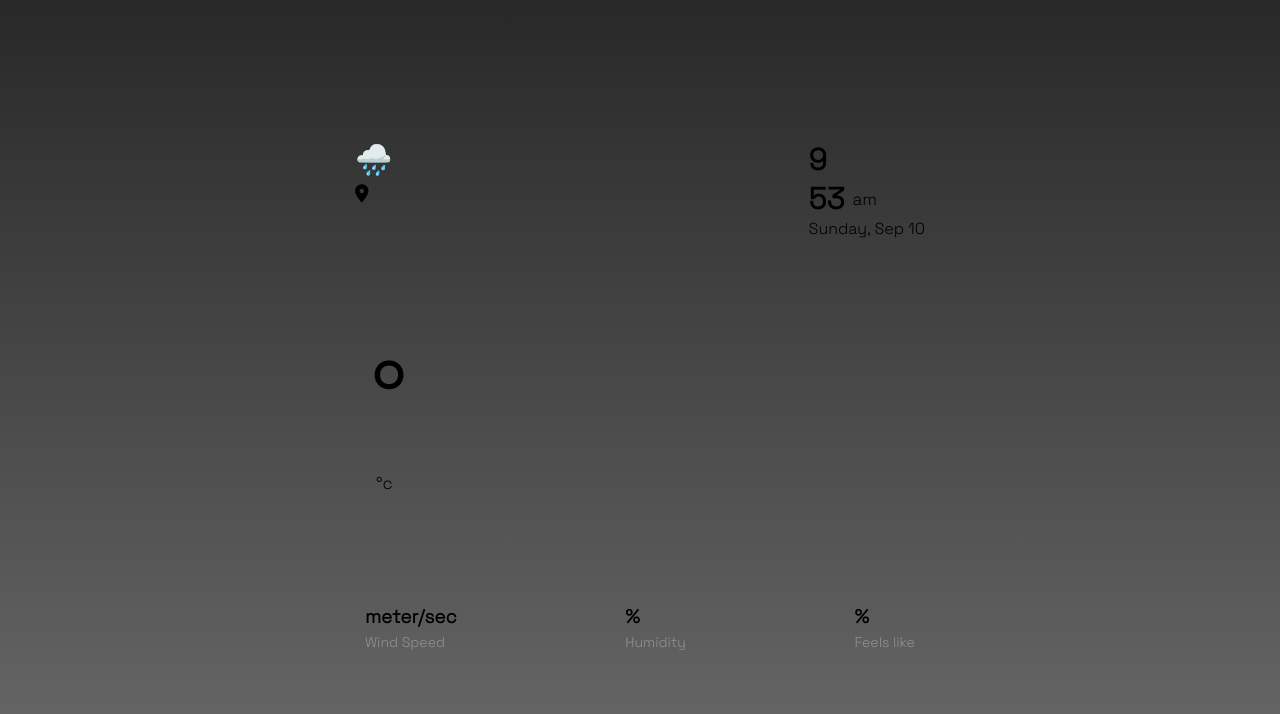
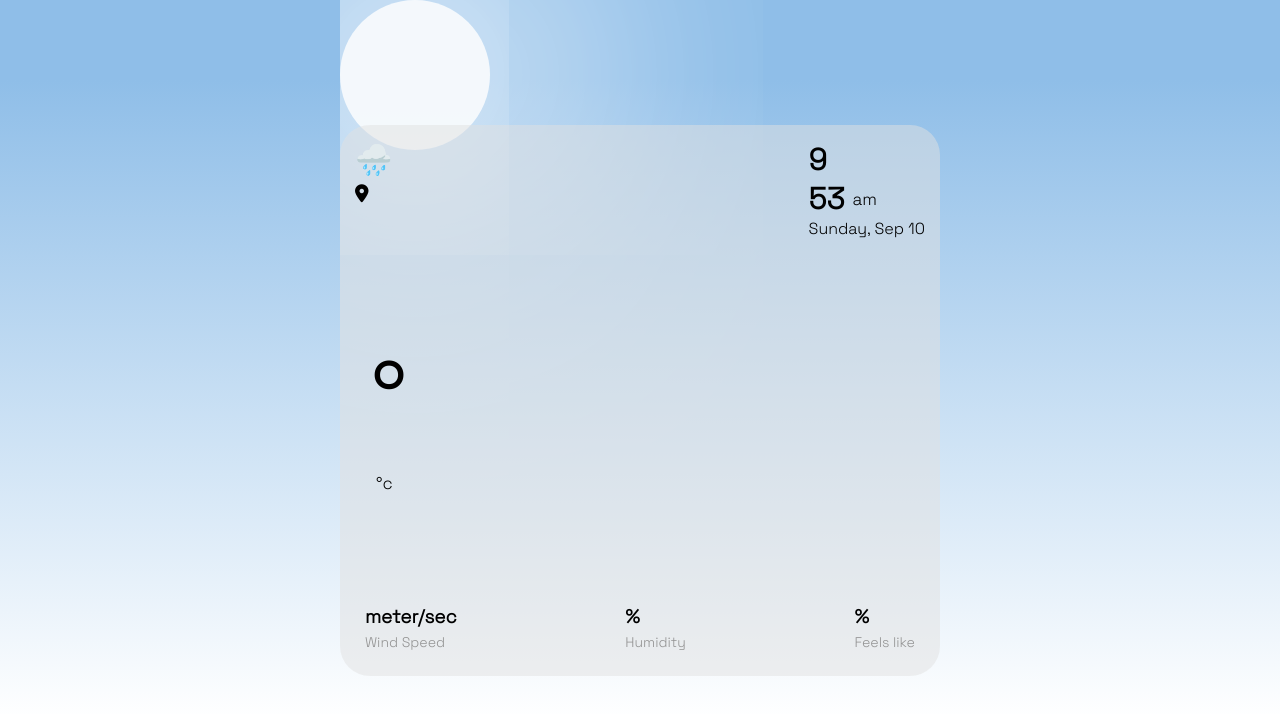
Before and after one commit to HabeebOpe/Weather-App-with-vanilla-Javascript-, a plain HTML site: page index.html in a window 1280 px wide. Drawn offline with Linux system fonts and the light colour scheme; no server answers.

Commit message:
commit 2

```diff
--- a/main.js
+++ b/main.js
@@ -8,6 +8,13 @@ const body = document.querySelector("body")
 
 function getDateAndTime()  {
    const date = new Date()
+   if(date.getHours() >= 9 || data.getHours() <= 18 ){
+      console.log("greter")
+      body.classList.add("suny")
+   }
+   else if (data.getHours() <= 7 || data.getHours() >= 19) {
+      body.classList.add("night")
+   }
    //Getting date
    dateValue.textContent = date.getDate()
    //Getting month
@@ -65,13 +72,6 @@ function getDateAndTime()  {
    }else if (dayValue == 6) {
       day.textContent = "Saturday"
    }
-   else if (hour.textContent <= 7 || hour.textContent >= 19){
-      body.classList.add("night")
-   }
-   else if (hourVal == 10){
-      body.classList.add("suny")
-      console.log("aunny")
-   }
 }
 getDateAndTime()
 
@@ -84,7 +84,6 @@ function animation(){
    console.log(animate)
 }
 animation()
-
 
 //Getting User Location
 const cityValue = document.getElementById("city")
@@ -137,11 +136,5 @@ console.log(city)
             body.classList.add("drizzle")
          }
       })
-
 }
-
 fetchLocation()
-
-/*
-Clear skyFew clouds. Scattered clouds. Broken clouds. Overcast clouds. Light rainModerate rain Heavy rain.  Light snow.  Moderate snow   Heavy snow. Thunderstorm. Mist. Fog.  Haze Drizzle Smoke
-*/
--- a/style.css
+++ b/style.css
@@ -25,7 +25,7 @@ body.night{
    background-image: linear-gradient(#282828, #6B6B6B);
 }
 body.suny{
-   background-image: linear-gradient(#181C33, #fff);
+   background-image: linear-gradient(#8FBEE8 10%, #fff 90%);
 }
 .container{
    position: relative;
@@ -37,6 +37,8 @@ body.suny{
 .content{
    width: 100%;
    padding: 15px;
+   background-color: rgba(225, 225, 225, 0.5);
+   border-radius: 30px;
 }
 h1{
    font-size: 30px;
@@ -239,7 +241,7 @@ body.suny .sun{
    background: #FFAB15;
    /*box-shadow: 0px 0px 300px 70px rgba(255, 188, 96, 0.8);*/
    background: rgba(255, 255, 255, 1);
-   box-shadow: 0px 0px 300px 70px rgba(255, 255, 255, 1);
+   box-shadow: 0px 0px 300px 90px rgba(255, 255, 255, 1);
 }
 .clouds{
    position: relative;
```
